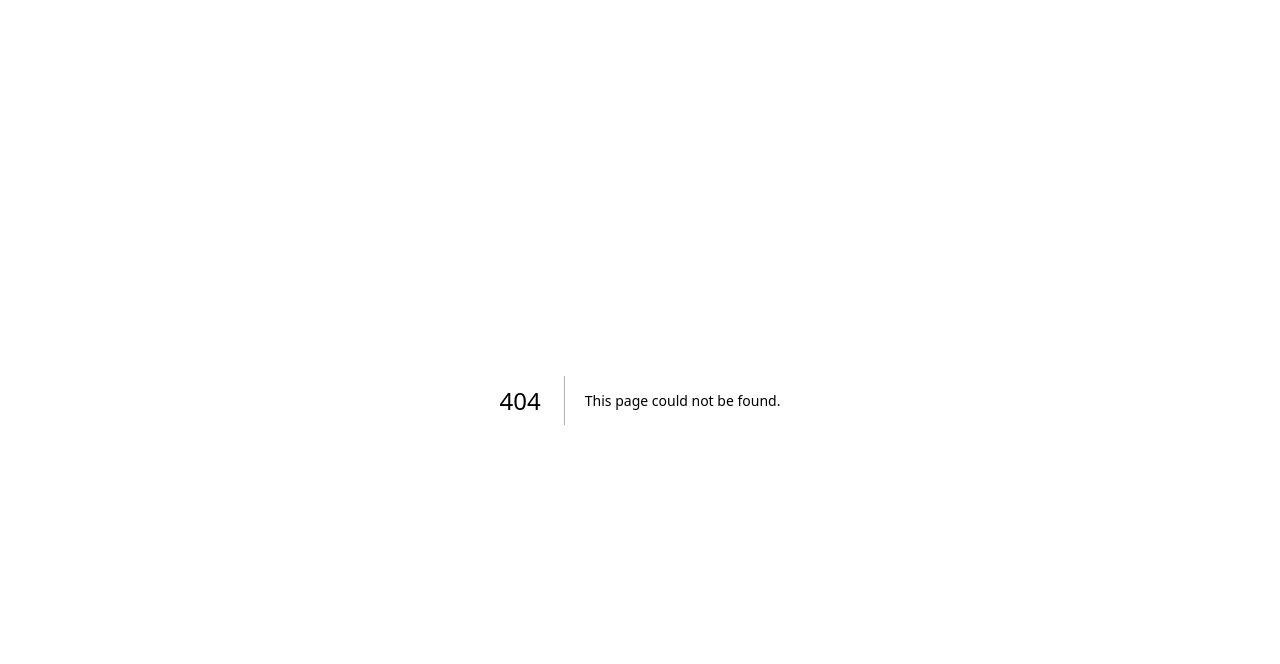
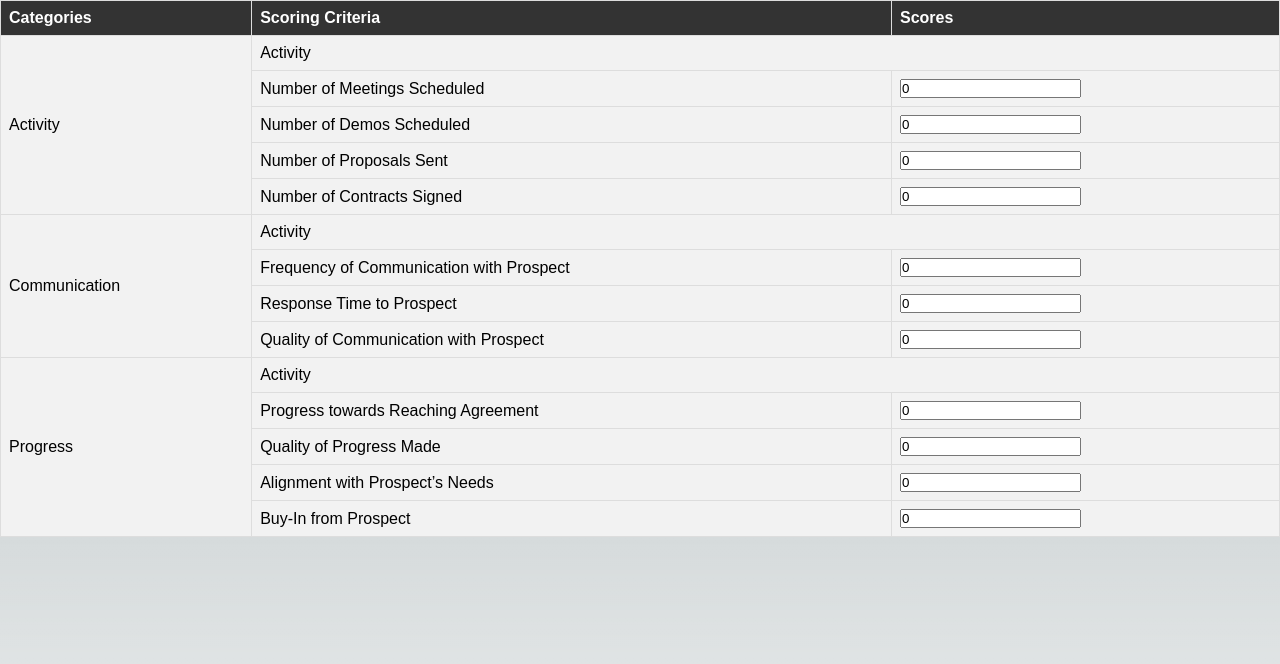
Before and after one commit to ram2912/test-scorr, a Next.js app: page /Products/PipelineManFr in a window 1280 px wide. Before the commit this address had no page. Shown: the top 664 px of the page. Built offline with nearby package versions, Linux system fonts and the light colour scheme.

Commit message:
Chat function working

```diff
--- /dev/null
+++ b/src/pages/Products/PipelineManFr.js
@@ -0,0 +1,69 @@
+import React, { useState } from 'react';
+import Link from 'next/link';
+
+export default function DealScoringTable() {
+  const [scores, setScores] = useState({
+    'Activity': {
+      'Number of Meetings Scheduled': 0,
+      'Number of Demos Scheduled': 0,
+      'Number of Proposals Sent': 0,
+      'Number of Contracts Signed': 0,
+    },
+    'Communication': {
+      'Frequency of Communication with Prospect': 0,
+      'Response Time to Prospect': 0,
+      'Quality of Communication with Prospect': 0,
+    },
+    'Progress': {
+      'Progress towards Reaching Agreement': 0,
+      'Quality of Progress Made': 0,
+      'Alignment with Prospect’s Needs': 0,
+      'Buy-In from Prospect': 0,
+    },
+  });
+
+  function handleScoreChange(category, criteria, value) {
+    setScores(prevScores => {
+      const categoryCopy = { ...prevScores[category] };
+      categoryCopy[criteria] = value;
+      return { ...prevScores, [category]: categoryCopy };
+    });
+  }
+
+  return (
+        <table style={{ fontFamily: 'sans-serif', backgroundColor: '#f0f0f0', borderCollapse: 'collapse', width: '100%',color: 'Black' }}>
+          <thead>
+            <tr>
+              <th style={{ backgroundColor: '#333', color: 'white', textAlign: 'left', padding: '8px', border: '1px solid #ddd' }}>Categories</th>
+              <th style={{ backgroundColor: '#333', color: 'white', textAlign: 'left', padding: '8px', border: '1px solid #ddd' }}>Scoring Criteria</th>
+              <th style={{ backgroundColor: '#333', color: 'white', textAlign: 'left', padding: '8px', border: '1px solid #ddd' }}>Scores</th>
+            </tr>
+          </thead>
+          <tbody>
+            {scores &&
+              Object.entries(scores).map(([category, criteriaScores]) => (
+                <>
+                  <tr key={`${category}-header`}>
+                    <td style={{ backgroundColor: '#f2f2f2', textAlign: 'left', padding: '8px', border: '1px solid #ddd' }} rowSpan={Object.keys(criteriaScores).length + 1}>{category}</td>
+                    <td style={{ backgroundColor: '#f2f2f2', textAlign: 'left', padding: '8px', border: '1px solid #ddd' }} colSpan={2}>Activity</td>
+                  </tr>
+                  {Object.entries(criteriaScores).map(([criteria, score]) => (
+                    <tr key={`${category}-${criteria}`}>
+                      <td style={{ backgroundColor: '#f2f2f2', textAlign: 'left', padding: '8px', border: '1px solid #ddd' }}>{criteria}</td>
+                      <td style={{ backgroundColor: '#f2f2f2', textAlign: 'left', padding: '8px', border: '1px solid #ddd' }}>
+                        <input
+                          type="number"
+                          value={score}
+                          onChange={e => handleScoreChange(category, criteria, e.target.value)}
+                        />
+                      </td>
+                    </tr>
+                  ))}
+                </>
+              ))}
+          </tbody>
+        </table>
+      );
+
+
+}
--- a/src/pages/index.js
+++ b/src/pages/index.js
@@ -20,7 +20,7 @@ export default function Home() {
           <p className={styles.header}>Product Catalogue</p>
           <p> <Link href="/Products/Transcription">Transcription</Link></p>
           <p><Link href="/Products/Dealscoring">Deal Scoring</Link></p>
-          <p>Image classification tool</p>
+          <p><Link href="/Products/PipelineManFr">Image classification tool</Link></p>
 
 
 
--- a/src/styles/Home.module.css
+++ b/src/styles/Home.module.css
@@ -243,7 +243,7 @@
 }
 .chatcontainer {
   position: relative;
-  top: 30px;
+  top: 10px;
   left: 20px;
   width: 300px;
   height: 400px;
@@ -344,3 +344,31 @@
 .margin {
   margin: 0 20px;
 }
+.loadingAnimation {
+  position: fixed;
+  top: 450px;
+  left: 50%;
+  transform: translate(-50%, -50%);
+  display: flex;
+  justify-content: center;
+  align-items: center;
+  font-size: 4rem;
+  color: #ffffff;
+}
+
+.loadingAnimation::after {
+  content: "...";
+  animation: loading 1s infinite;
+}
+
+@keyframes loading {
+  0% {
+    content: ".";
+  }
+  33% {
+    content: "..";
+  }
+  66% {
+    content: "...";
+  }
+}
```
Also changed, not shown: src/pages/Products/Dealscoring.js (+83 -18 lines).
